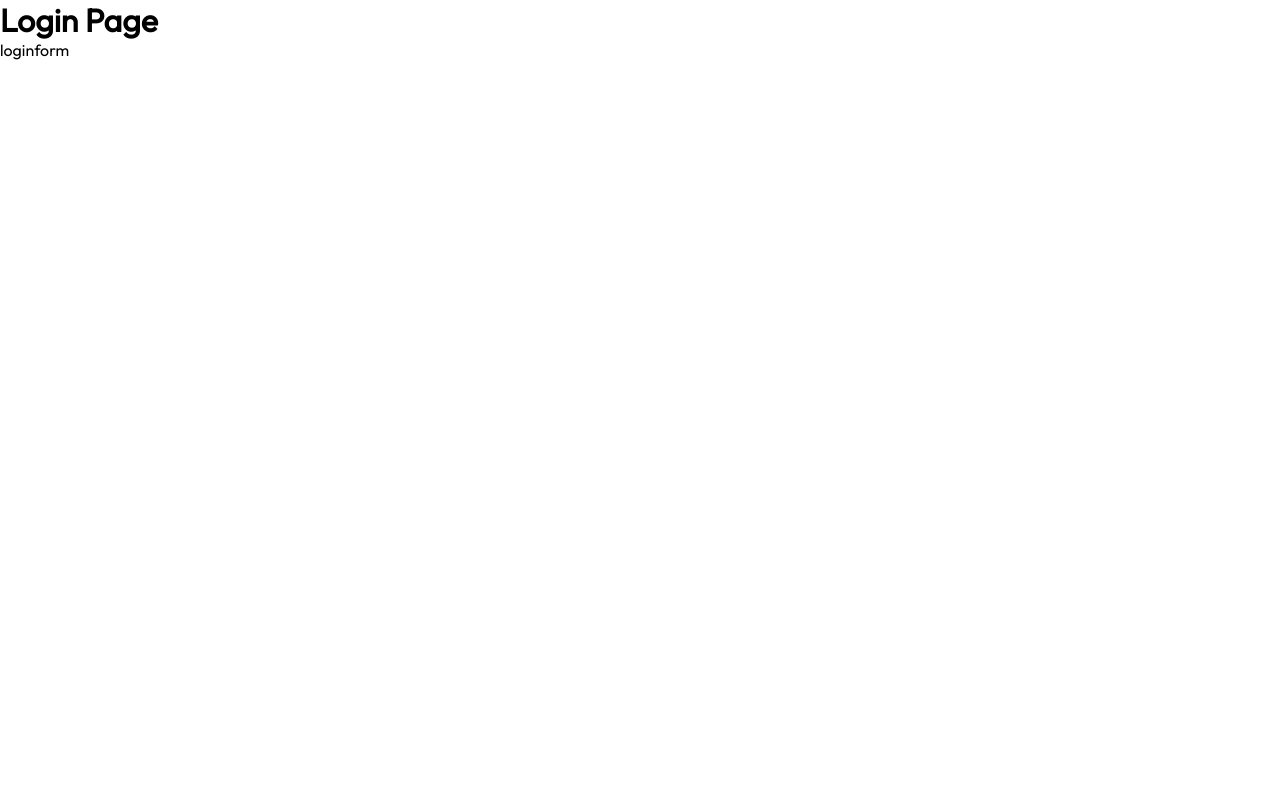
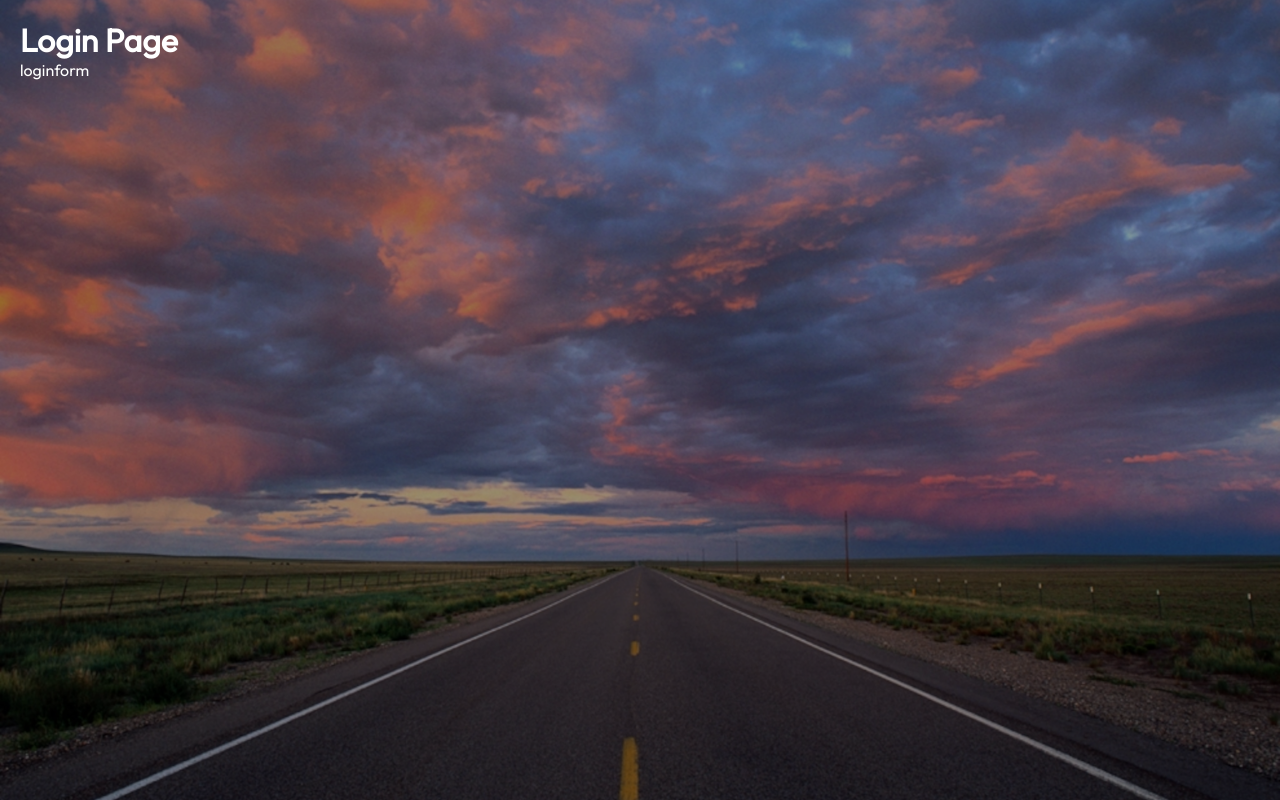
Before and after one commit to isurudeshan420/weather-app, a React (Create React App) app: page /login in a window 1280 px wide. Built offline with nearby package versions, Linux system fonts and the light colour scheme.

Commit message:
login page init

```diff
--- a/src/features/pages/LoginPage.css
+++ b/src/features/pages/LoginPage.css
@@ -1,14 +1,13 @@
-.weatherPage {
+.loginPage {
     width: 100%;
     height: 100vh;
-    padding-left: 20px;
-    padding-right: 20px;
+    padding: 20px;
     position: relative;
     background-color: rgba(0, 0, 0, 0.4);
     color: #fff;
   }
 
-  .weatherPage:before {
+  .loginPage:before {
     content: "";
     background: url("../../assets/bg.jpg") no-repeat center center/cover;
     position: absolute;
--- a/src/features/pages/LoginPage.jsx
+++ b/src/features/pages/LoginPage.jsx
@@ -1,10 +1,11 @@
 import React from 'react';
+
 import LoginForm from '../components/LoginForm';
 import "./LoginPage.css";
 
 function LoginPage() {
   return (
-    <div>
+    <div className="loginPage">
       <h1>Login Page</h1>
       <LoginForm />
     </div>
```
